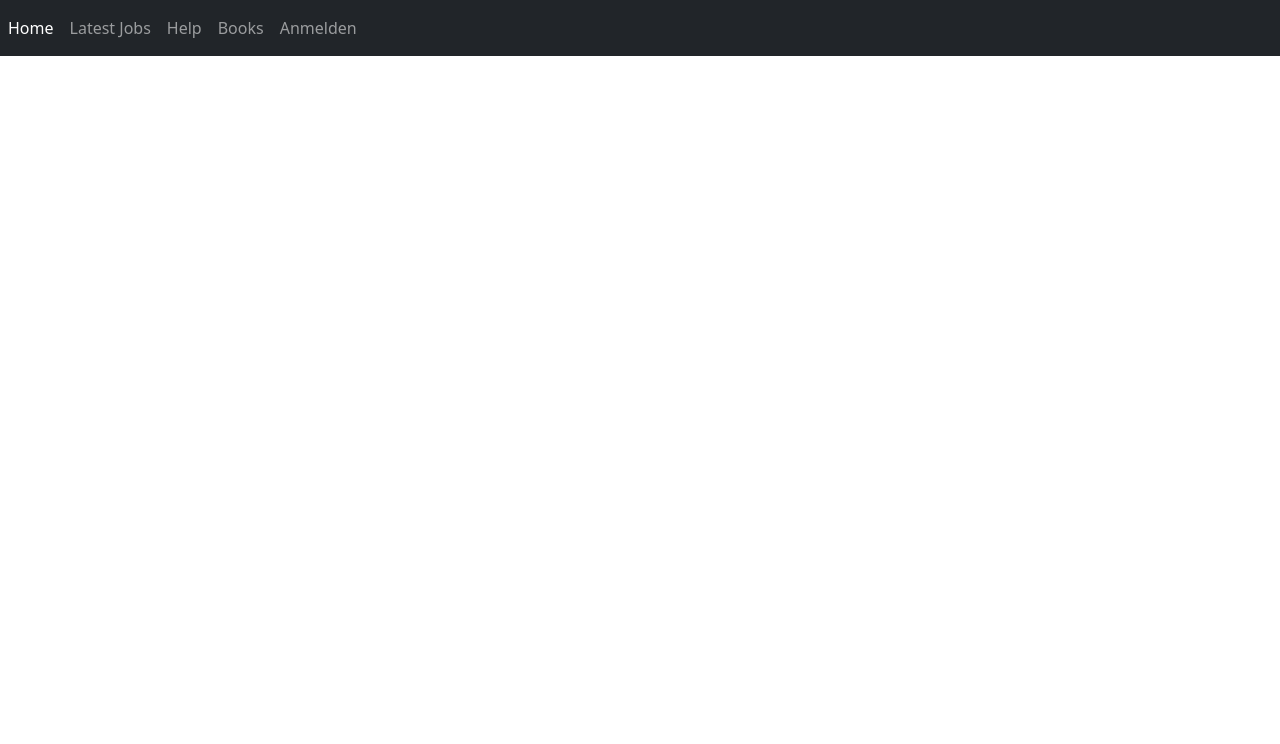
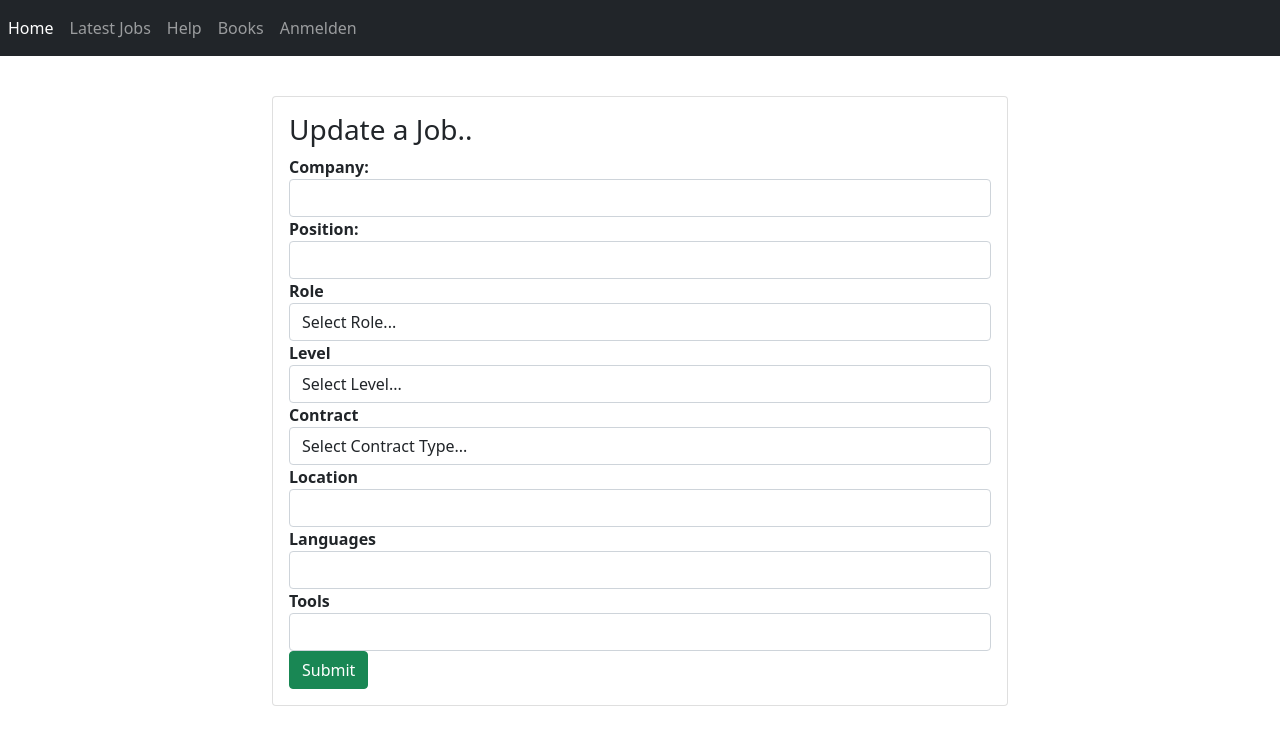
Before and after one commit to osinenkova/sae-pp-webapplication--frontend, a React (Create React App) app: page /job-update/1 in a window 1280 px wide. Shown: the top 744 px of the page. Built offline with nearby package versions, Linux system fonts and the light colour scheme; no server answers.

Commit message:
Added update functionality

```diff
--- a/package.json
+++ b/package.json
@@ -14,6 +14,7 @@
     "axios": "^0.21.1",
     "bootstrap": "^5.0.0-beta2",
     "chart.js": "^2.9.4",
+    "js-cookie": "^2.2.1",
     "react": "^17.0.1",
     "react-chartjs-2": "^2.11.1",
     "react-dom": "^17.0.1",
--- a/src/App.js
+++ b/src/App.js
@@ -1,6 +1,7 @@
 // LIBRARIES
 import React, { Component } from 'react';
 import { BrowserRouter as Router, Switch, Route, NavLink } from 'react-router-dom';
+import Cookies from 'js-cookie';
 
 // DATA
 import data from './Data/data.json'
@@ -14,10 +15,10 @@ import Login from './Components/Pages/Login'
 import Books from './Components/Pages/Books'
 import JobPosting from './Components/Pages/JobPosting'
 import Dashboard from './Components/Pages/Dashboard'
+import JobUpdate from './Components/Pages/JobUpdate'
 
 // COMPONENTS
-import apiClient from './Services/api'
-
+import apiClient from './Services/api';
 
 export default class App extends Component {
   state = {
@@ -57,15 +58,9 @@ export default class App extends Component {
   }
 
   deleteJob = (id) => {
-    console.log(id);
     apiClient.delete(`/api/job-postings/${id}`)
-    .then(response => {
-      console.log(response);
-      if (response.status === 204) {
-        let array = this.state.jobs.filter(job => job != id);
-        this.setState({ jobs: array }, ()=>console.log(this.state.jobs));
-      }
-    })
+    let array = this.state.jobs.filter(job => job != id);
+    this.setState({ jobs: array }, () => { console.log(this.state.jobs) });
   }
 
   handleSearchFieldChange = (e) => {
@@ -158,7 +153,6 @@ export default class App extends Component {
                 </ul>
               </div>
             </nav>
-
             <div className="container mt-5 pt-5"></div>
               <Switch>
                 <Route path="/latest-jobs">
@@ -172,6 +166,7 @@ export default class App extends Component {
                     toggleChecked={this.toggleChecked}
                     currentAuthorId={this.state.currentAuthorId}
                     deleteJob={this.deleteJob}
+                    editJob={this.editJob}
                      />
                 </Route>
                 <Route exact path="/">
@@ -199,6 +194,9 @@ export default class App extends Component {
                 <Route path='/login' render={props => (
                   <Login {...props} login={this.login} />
                 )} />
+                <Route exact path="/job-update/:id">
+                  <JobUpdate />
+                </Route>
               </Switch>
           </div>
         </Router>
--- a/src/Components/Job.js
+++ b/src/Components/Job.js
@@ -43,6 +43,7 @@ export default function Job(props) {
 
                                         currentAuthorId={props.currentAuthorId}
                                         deleteJob={props.deleteJob}
+                                        editJob={props.editJob}
                                     />
                                 </div>
                                 }
--- a/src/Components/JobCard.js
+++ b/src/Components/JobCard.js
@@ -3,11 +3,22 @@ import React from 'react';
 import { Button, Card, CardBody, CardTitle } from 'reactstrap';
 import { faHeart, faEnvelope, faPhone, faTrash, faEdit } from "@fortawesome/free-solid-svg-icons";
 import { FontAwesomeIcon } from "@fortawesome/react-fontawesome";
+import { useHistory } from "react-router-dom";
+import { BrowserRouter as Link } from 'react-router-dom';
+
 
 // COMPONENTS
 import Modal from './Modal'
+import apiClient from '../Services/api'
 
 export default function JobCard(props) {
+    const history = useHistory();
+    const redirect = (id) => {
+        apiClient.get(`/api/job-postings/${id}`)
+        .then(response => {
+            history.push(`/job-posting/${response.data.id}`)
+        })
+    }
     return (
         <div>
             <Card>
@@ -39,7 +50,9 @@ export default function JobCard(props) {
                         { props.currentAuthorId === props.author_id  ?
                         <div className="mt-5 col-3 align-self-end d-flex justify-content-around align-items-center">
                             <FontAwesomeIcon icon={faTrash} className="fa-lg" onClick={() => props.deleteJob(props.id)}  />
-                            <FontAwesomeIcon icon={faEdit} className="fa-lg" /*onClick={() => props.editJob(props.id)}*/ />
+                            {/* <Link to={`/job-update/${props.id}`}> */}
+                                <FontAwesomeIcon icon={faEdit} className="fa-lg" onClick={() => history.push(`/job-update/${props.id}`)} />
+                            {/* </Link> */}
                         </div>
                         : null
                         }
--- a/src/Components/List.js
+++ b/src/Components/List.js
@@ -35,6 +35,7 @@ export default function List (props) {
                 addFavorite={props.addFavorite}
                 currentAuthorId={props.currentAuthorId}
                 deleteJob={props.deleteJob}
+                editJob={props.editJob}
                 />
         })
     return (
--- a/src/Components/Pages/JobPosting.js
+++ b/src/Components/Pages/JobPosting.js
@@ -1,7 +1,6 @@
 import React, { Component } from 'react'
 import ReactDOM from 'react-dom';
 import apiClient from '../../Services/api';
-
 
 
 class JobPosting extends Component {
--- /dev/null
+++ b/src/Components/Pages/JobUpdate.js
@@ -0,0 +1,122 @@
+import React, { Component } from 'react'
+import { withRouter } from "react-router";
+import apiClient from '../../Services/api';
+
+
+class JobUpdate extends Component {
+    constructor(props) {
+        super(props);
+        this.state = {
+            id: '',
+            company: '',
+            position: '',
+            role: '',
+            level: '',
+            contract: '',
+            location: '',
+            languages: '',
+            tools: ''
+        }
+        this.onSubmit = this.onSubmit.bind(this);
+    }
+
+    componentWillMount() {
+        this.getJobDetails();
+    }
+
+        getJobDetails() {
+            let url = window.location.pathname;
+            let jobId = url.substring(url.lastIndexOf('/') + 1);
+            apiClient.get(`/api/job-postings/${jobId}`)
+            .then(response => {
+                this.setState({
+                    id: response.data.id,
+                    company: response.data.company,
+                    position: response.data.position,
+                    role: response.data.role,
+                    level: response.data.level,
+                    contract: response.data.contract,
+                    location: response.data.location,
+                    languages: response.data.languages,
+                    tools: response.data.tools
+                 }, () => console.log(this.state))
+            })
+            .catch(err => console.log(err));
+
+        }
+
+    handleInputChange = (e) => {
+        this.setState({ [e.target.name]: e.target.value })
+    }
+
+    onSubmit(e) {
+        e.preventDefault();
+        apiClient.put(`api/job-postings/${this.state.id}`, {
+            company: this.state.company,
+            position: this.state.position,
+            role: this.state.role,
+            level: this.state.level,
+            contract: this.state.contract,
+            location: this.state.location,
+            languages: this.state.languages,
+            tools: this.state.tools
+         })
+        .then(response => {
+            console.log(response);
+        }).catch(err => console.log(err));
+    }
+
+  render () {
+        return (
+        <div className="container">
+        <div className="row justify-content-center">
+            <div className="col-md-8">
+                <div className="card">
+                    <div className="card-body">
+                        <h3>Update a Job..</h3>
+                        <form onSubmit={this.onSubmit}>
+                            <strong>Company:</strong>
+                            <input type="text" name="company" className="form-control" defaultValue={this.state.company} onChange={this.handleInputChange} />
+                            {/* <strong>Logo:</strong>
+                            <input type="file" name="logo" className="form-control" value={this.state.logo} onChange={this.onChangeValue} /> */}
+                            <strong>Position:</strong>
+                            <input type="text" name="position" className="form-control" defaultValue={this.state.position} onChange={this.handleInputChange} />
+                            <strong>Role</strong>
+                            <select name="role" className="form-control" defaultValue={this.state.role} onChange={this.handleInputChange} >
+                                <option value="" disabled className="text-muted">Select Role...</option>
+                                <option value="Frontend">Frontend</option>
+                                <option value="Backend">Backend</option>
+                                <option value="Fullstack">Fullstack</option>
+                            </select>
+                            <strong>Level</strong>
+                            <select name="level" className="form-control" defaultValue={this.state.level} onChange={this.handleInputChange}>
+                                <option value="" disabled className="text-muted">Select Level...</option>
+                                <option value="Junior">Junior</option>
+                                <option value="Middleweight">Middleweight</option>
+                                <option value="Senior">Senior</option>
+                            </select>
+                            <strong>Contract</strong>
+                            <select name="contract" className="form-control" defaultValue={this.state.contract} onChange={this.handleInputChange}>
+                                <option value="" disabled className="text-muted">Select Contract Type...</option>
+                                <option value="Part Time">Part Time</option>
+                                <option value="Full Time">Full Time</option>
+                                <option value="Freelance">Freelance</option>
+                            </select>
+                            <strong>Location</strong>
+                            <input type="text" name="location" className="form-control"  defaultValue={this.state.location} onChange={this.handleInputChange} />
+                            <strong>Languages</strong>
+                            <input type="text" name="languages" className="form-control" defaultValue={this.state.languages} onChange={this.handleInputChange} />
+                            <strong>Tools</strong>
+                            <input type="text" name="tools" className="form-control"  defaultValue={this.state.tools} onChange={this.handleInputChange} />
+                            <button className="btn btn-success">Submit</button>
+                        </form>
+                    </div>
+                </div>
+            </div>
+        </div>
+    </div>)
+    }
+}
+
+
+export default JobUpdate;
--- a/src/Components/Pages/Latest-Jobs.js
+++ b/src/Components/Pages/Latest-Jobs.js
@@ -46,6 +46,7 @@ export default function LatestJobs (props) {
           addFavorite={props.addFavorite}
           currentAuthorId={props.currentAuthorId}
           deleteJob={props.deleteJob}
+          editJob={props.editJob}
             />
       </div>
   )
```
Also changed, not shown: 2 other files (tests, documents, lock files or other folders).
